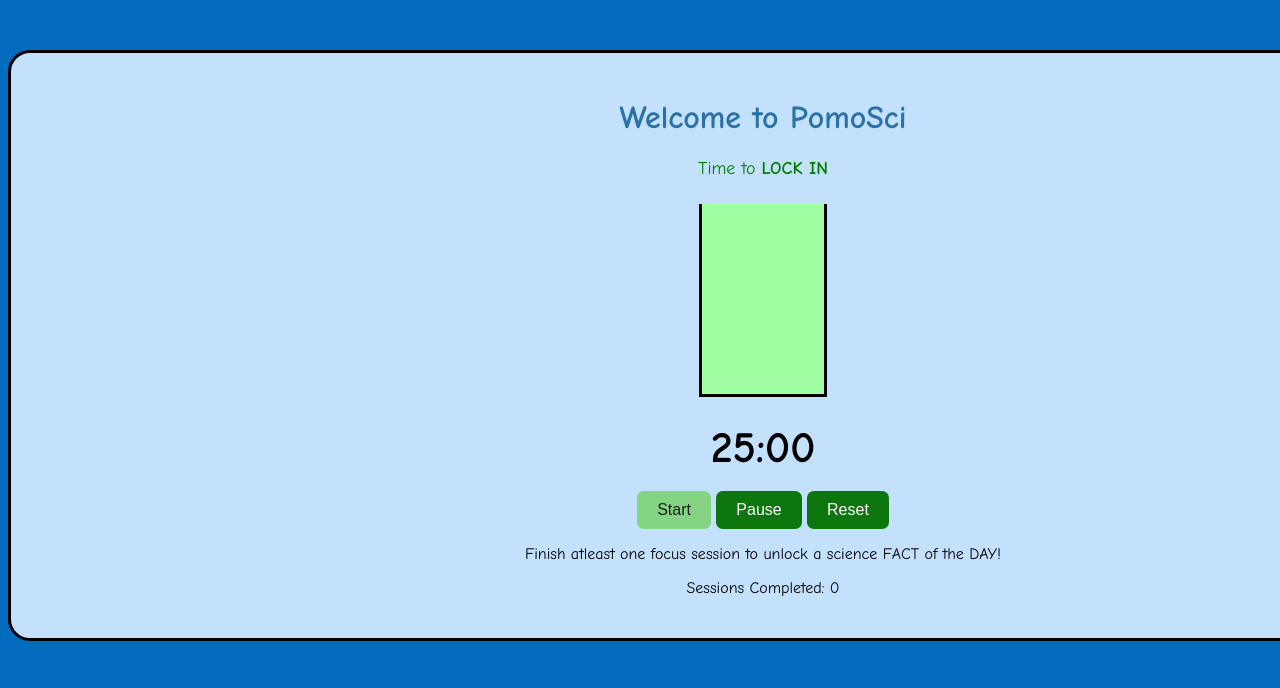
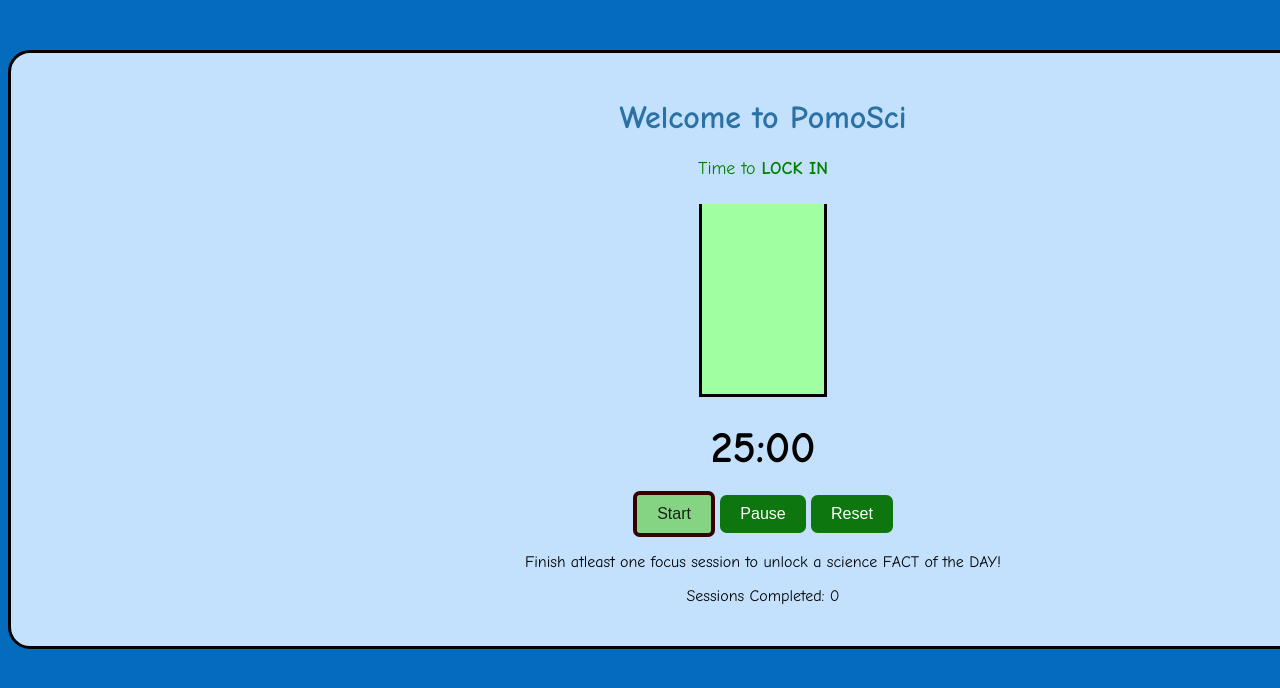
Before and after one commit to manayparikh1/Pomosci, a plain HTML site: page index.html in a window 1280 px wide. In both pictures the pointer is over the button "Start". Shown: the top 688 px of the page. Drawn offline with Linux system fonts and the light colour scheme.

Commit message:
I added a border on the buttons

```diff
--- a/index.html
+++ b/index.html
@@ -94,4 +94,5 @@
                     background-color: rgb(132, 212, 132);
                     color: rgb(30, 30, 30);
                     cursor: pointer;
+                    border: 4.5px solid rgb(55, 0, 0);
                 }
```
